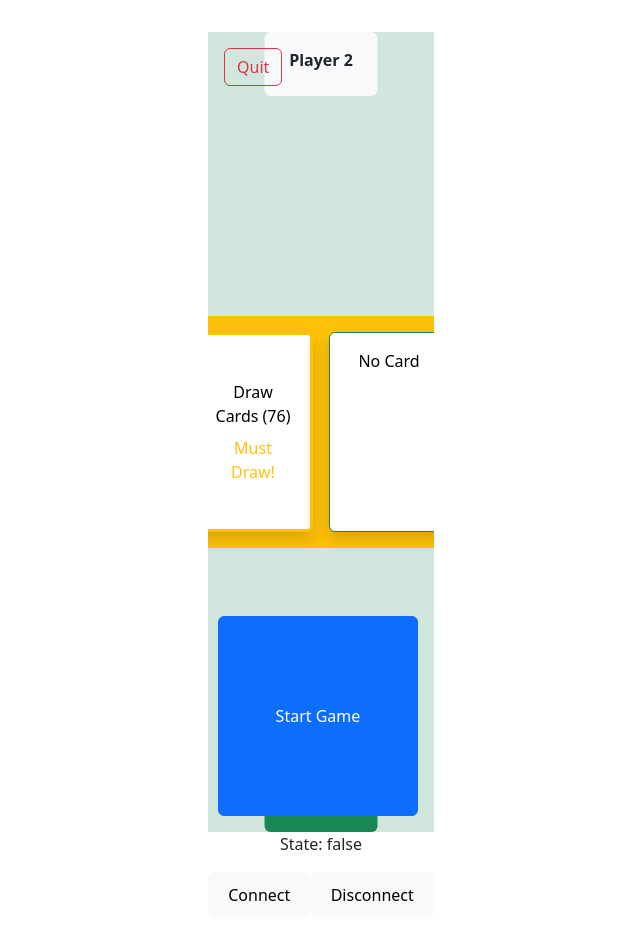
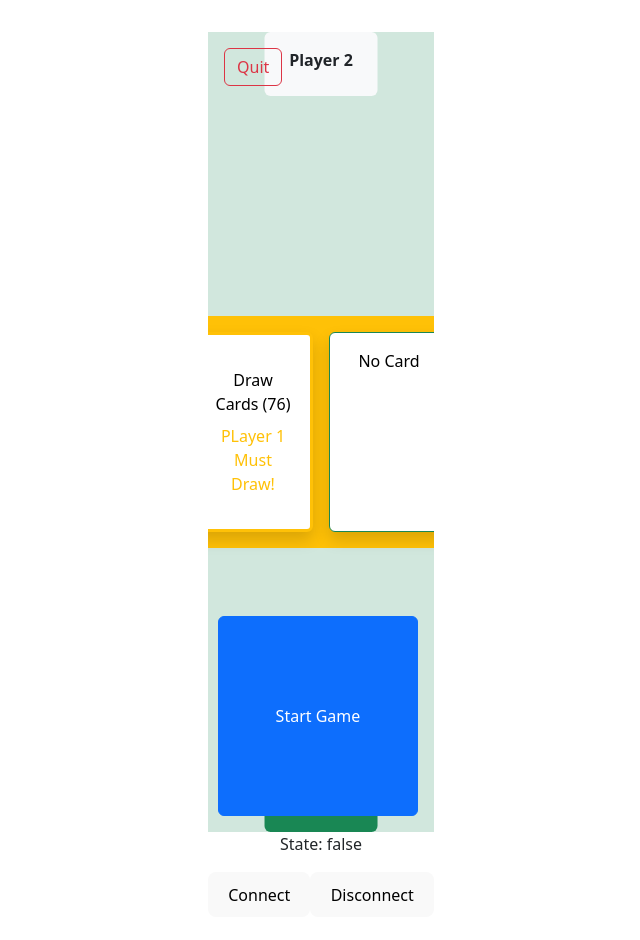
Before and after one commit to JonanLowe/une-frontend, a React (Vite) app in the folder une-frontend/: page /game in a window 1280 px wide. Shown: the top 940 px of the page, without its empty margins (319-959 px from the left). Built offline with nearby package versions, Linux system fonts and the light colour scheme; the HTML template or start-up script is replaced by a standard one.

Commit message:
show who draws the card

```diff
--- a/une-frontend/src/pages/DeckArea.jsx
+++ b/une-frontend/src/pages/DeckArea.jsx
@@ -14,7 +14,7 @@ export default function DeckArea({ deck, currentPlayer, onDrawCard, hasValidMove
     >
       <div className="d-flex flex-column align-items-center">
         Draw Cards ({deck.deckPile.length})
-        {!hasValidMove && <div className="text-warning mt-2">Must Draw!</div>}
+        {!hasValidMove && <div className="text-warning mt-2">{`PLayer ${currentPlayer} Must Draw!`}</div>}
       </div>
     </button>
   );
```
